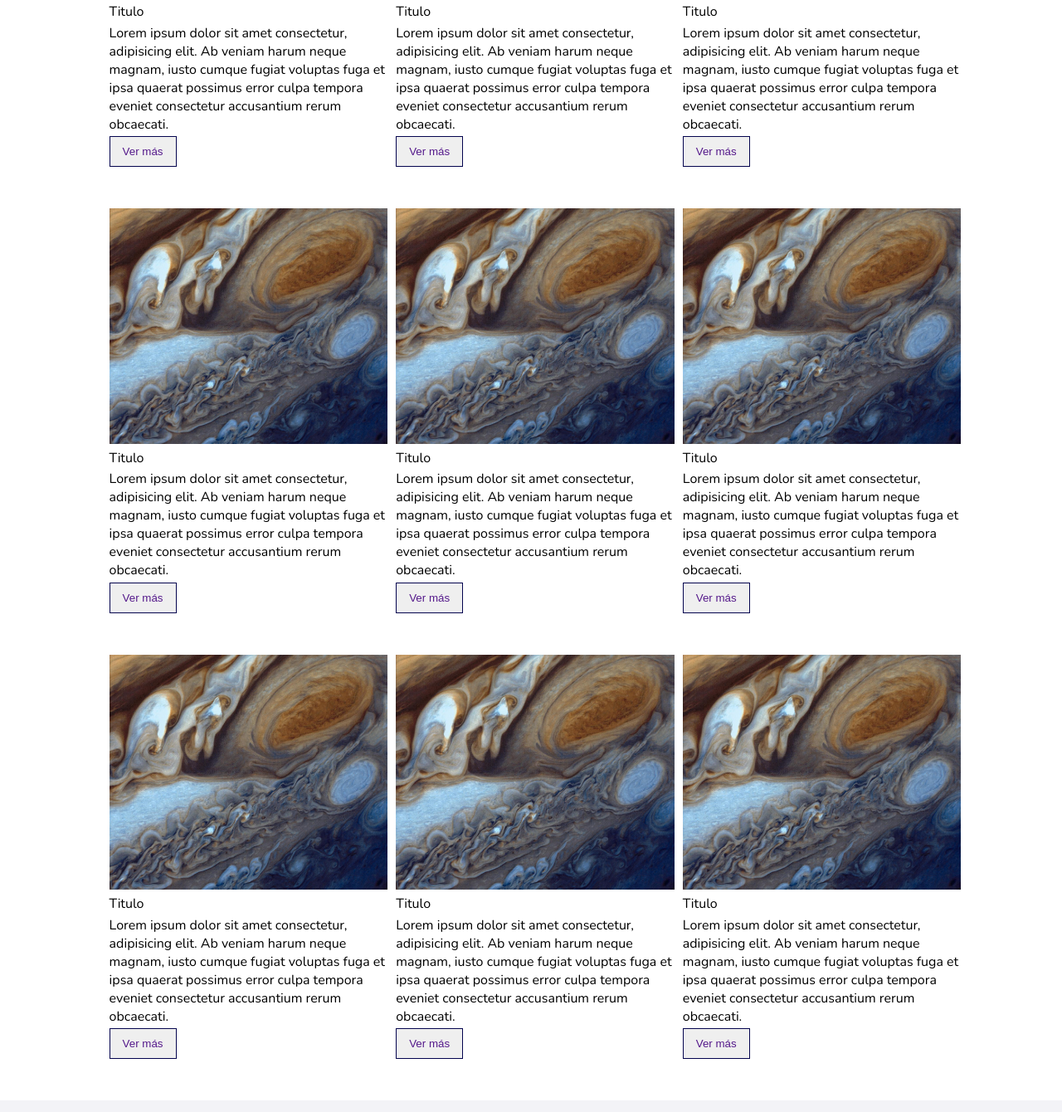
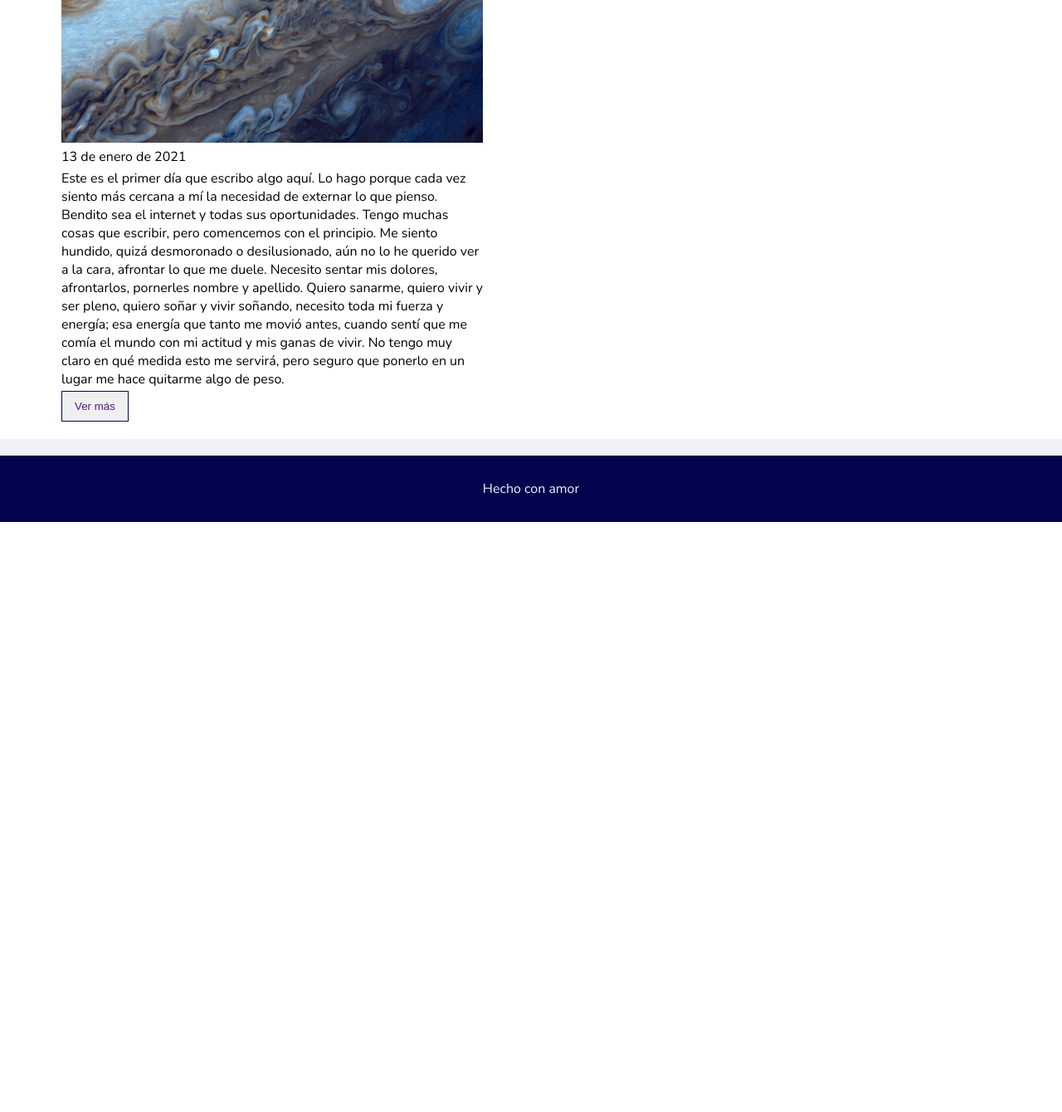
Before and after one commit to arielmerin/arielmerin, a plain HTML site: page blogs.html in a window 1280 px wide. Shown: the part 680-2020 px from the top of the page at 83% size. After the commit the page ends 1309 px from the top, so only its background shows below. Drawn offline with nearby package versions, Linux system fonts and the light colour scheme.

Commit message:
Begining
I just started with my daily notes

```diff
--- a/blogs.html
+++ b/blogs.html
@@ -51,80 +51,16 @@
                 <h3></h3>
                 <article>
                     <img src="./assets/img/saturn_medium.jpg" alt="">
-                    <p>Titulo</p>
-                    <p>Lorem ipsum dolor sit amet consectetur, adipisicing elit. Ab veniam harum neque magnam, iusto cumque fugiat voluptas fuga et ipsa quaerat possimus error culpa tempora eveniet consectetur accusantium rerum obcaecati.</p>
-                    <button class="blogs__button"> <a href="">Ver más</a></button>
-                </article>
-            </div>
-            <div class="post__container">
-                <h3></h3>
-                <article>
-                    <img src="./assets/img/saturn_medium.jpg" alt="">
-                    <p>Titulo</p>
-                    <p>Lorem ipsum dolor sit amet consectetur, adipisicing elit. Ab veniam harum neque magnam, iusto cumque fugiat voluptas fuga et ipsa quaerat possimus error culpa tempora eveniet consectetur accusantium rerum obcaecati.</p>
-                    <button class="blogs__button"> <a href="">Ver más</a></button>
-                </article>
-            </div>
-            <div class="post__container">
-                <h3></h3>
-                <article>
-                    <img src="./assets/img/saturn_medium.jpg" alt="">
-                    <p>Titulo</p>
-                    <p>Lorem ipsum dolor sit amet consectetur, adipisicing elit. Ab veniam harum neque magnam, iusto cumque fugiat voluptas fuga et ipsa quaerat possimus error culpa tempora eveniet consectetur accusantium rerum obcaecati.</p>
-                    <button class="blogs__button"> <a href="">Ver más</a></button>
-                </article>
-            </div>
-            <div class="post__container">
-                <h3></h3>
-                <article>
-                    <img src="./assets/img/saturn_medium.jpg" alt="">
-                    <p>Titulo</p>
-                    <p>Lorem ipsum dolor sit amet consectetur, adipisicing elit. Ab veniam harum neque magnam, iusto cumque fugiat voluptas fuga et ipsa quaerat possimus error culpa tempora eveniet consectetur accusantium rerum obcaecati.</p>
-                    <button class="blogs__button"> <a href="">Ver más</a></button>
-                </article>
-            </div>
-            <div class="post__container">
-                <h3></h3>
-                <article>
-                    <img src="./assets/img/saturn_medium.jpg" alt="">
-                    <p>Titulo</p>
-                    <p>Lorem ipsum dolor sit amet consectetur, adipisicing elit. Ab veniam harum neque magnam, iusto cumque fugiat voluptas fuga et ipsa quaerat possimus error culpa tempora eveniet consectetur accusantium rerum obcaecati.</p>
-                    <button class="blogs__button"> <a href="">Ver más</a></button>
-                </article>
-            </div>
-            <div class="post__container">
-                <h3></h3>
-                <article>
-                    <img src="./assets/img/saturn_medium.jpg" alt="">
-                    <p>Titulo</p>
-                    <p>Lorem ipsum dolor sit amet consectetur, adipisicing elit. Ab veniam harum neque magnam, iusto cumque fugiat voluptas fuga et ipsa quaerat possimus error culpa tempora eveniet consectetur accusantium rerum obcaecati.</p>
-                    <button class="blogs__button"> <a href="">Ver más</a></button>
-                </article>
-            </div>
-            <div class="post__container">
-                <h3></h3>
-                <article>
-                    <img src="./assets/img/saturn_medium.jpg" alt="">
-                    <p>Titulo</p>
-                    <p>Lorem ipsum dolor sit amet consectetur, adipisicing elit. Ab veniam harum neque magnam, iusto cumque fugiat voluptas fuga et ipsa quaerat possimus error culpa tempora eveniet consectetur accusantium rerum obcaecati.</p>
-                    <button class="blogs__button"> <a href="">Ver más</a></button>
-                </article>
-            </div>
-            <div class="post__container">
-                <h3></h3>
-                <article>
-                    <img src="./assets/img/saturn_medium.jpg" alt="">
-                    <p>Titulo</p>
-                    <p>Lorem ipsum dolor sit amet consectetur, adipisicing elit. Ab veniam harum neque magnam, iusto cumque fugiat voluptas fuga et ipsa quaerat possimus error culpa tempora eveniet consectetur accusantium rerum obcaecati.</p>
-                    <button class="blogs__button"> <a href="">Ver más</a></button>
-                </article>
-            </div>
-            <div class="post__container">
-                <h3></h3>
-                <article>
-                    <img src="./assets/img/saturn_medium.jpg" alt="">
-                    <p>Titulo</p>
-                    <p>Lorem ipsum dolor sit amet consectetur, adipisicing elit. Ab veniam harum neque magnam, iusto cumque fugiat voluptas fuga et ipsa quaerat possimus error culpa tempora eveniet consectetur accusantium rerum obcaecati.</p>
+                    <p>13 de enero de 2021</p>
+                    <p>Este es el primer día que escribo algo aquí.
+                        Lo hago porque cada vez siento más cercana a mí la necesidad de externar lo que pienso. Bendito sea el internet y todas sus oportunidades.
+                        Tengo muchas cosas que escribir, pero comencemos con el principio. Me siento hundido, quizá desmoronado o desilusionado, aún no lo he querido ver a la cara, afrontar lo que me duele.
+                        Necesito sentar mis dolores, afrontarlos, pornerles nombre y apellido. Quiero sanarme, quiero vivir y ser pleno, quiero soñar y vivir soñando, necesito toda mi fuerza y energía; esa energía que tanto me movió antes, cuando sentí que me comía el mundo con mi actitud y mis ganas de vivir.
+
+                        No tengo muy claro en qué medida esto me servirá, pero seguro que ponerlo en un lugar me hace quitarme algo de peso.
+
+
+                    </p>
                     <button class="blogs__button"> <a href="">Ver más</a></button>
                 </article>
             </div>
--- a/css/main.css
+++ b/css/main.css
@@ -194,7 +194,7 @@ nav .profile__link a{
 
 
 .blogs__post--container{
-    display: flex;
+    display: inline-block;
     flex-wrap: wrap;
     align-items: center;
     justify-content: center;
@@ -205,7 +205,8 @@ nav .profile__link a{
 .blogs__post--container .post__container{
     display: inline-block;
     padding-left: 1rem;
-    max-width: 30%;
+    max-width: 45%;
+    max-height: 30%;
     margin-bottom: 50px;
 }
 .blogs__post--container .post__container p{
```
